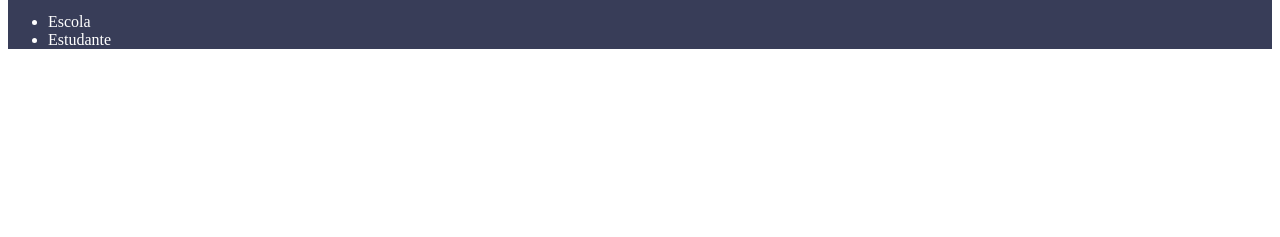
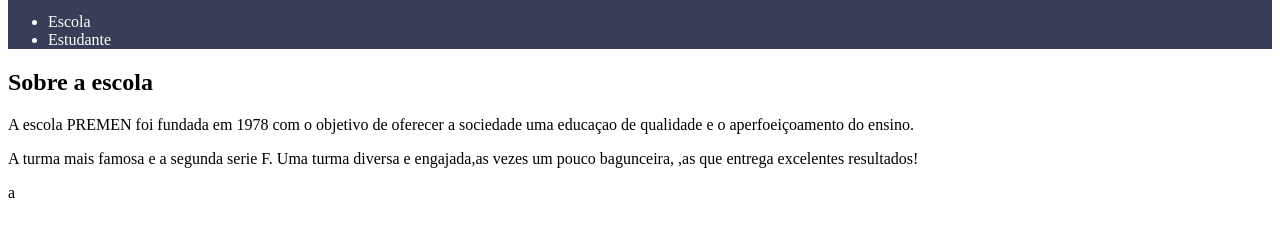
Before and after one commit to jamile-2f/site-alunoJ-criativa, a plain HTML site: page index.html in a window 1280 px wide. Shown: the part 29-266 px from the top of the page. Drawn offline with Linux system fonts and the light colour scheme.

Commit message:
projeto encerrado

```diff
--- a/index.html
+++ b/index.html
@@ -15,6 +15,12 @@
     <li class="cabeçalho-lista-item">Estudante</li>
    </ul>
     </header>
+    <section class="escola">
+        <h2 class="PREMEN">Sobre a escola</h2>
+      <p class="Escola texto 1">A escola PREMEN foi fundada em 1978 com o objetivo de oferecer a sociedade uma educaçao de qualidade e o aperfoeiçoamento do ensino.</p>
+      <p class="Escola texto 2">A turma mais famosa e a segunda serie F. Uma turma diversa e engajada,as vezes um pouco bagunceira, ,as que entrega excelentes resultados!</p>
+a
+    </section>
 
 
 </body>
--- a/style- cabeçalho.css
+++ b/style- cabeçalho.css
@@ -21,3 +21,17 @@
     display: inline-block;
     margin: 0 16px;
 }
+
+.escola-imagem{
+    width: 35%;
+}
+
+.PREMEN{
+    padding: 24px 0;
+}
+
+.estudante-imagem{
+    width: 120px;
+}
+
+.estudante-icone
```
Also changed, not shown: HTML SOBRE A ESCOLA.html (+3 -2 lines), SOBRE A ESCOLA STYLE.css (+8 -0 lines).
